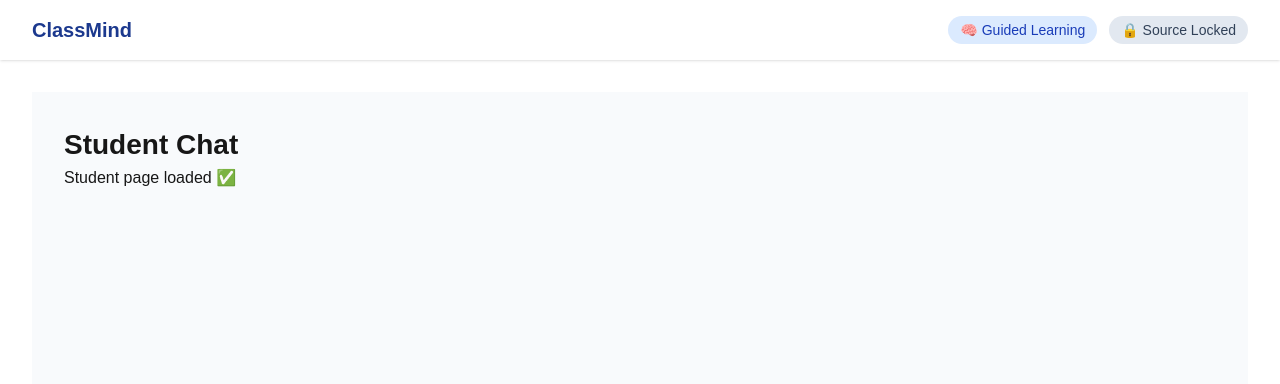
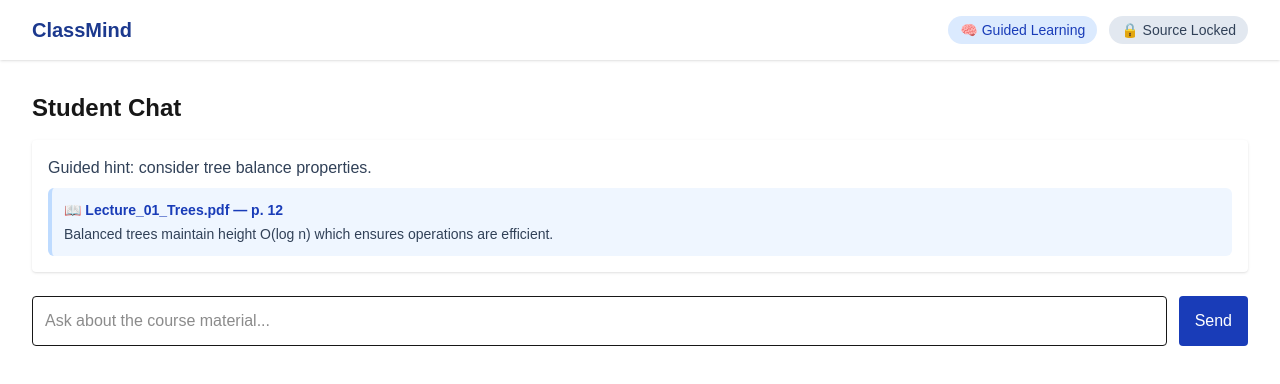
Before and after one commit to arogya-gyawali/classmind, a Next.js app in the folder frontend/: page /student in a window 1280 px wide. Shown: the top 384 px of the page. Built offline with nearby package versions, Linux system fonts and the light colour scheme.

Commit message:
feat(ui): add CitationBlock component and demo usage in Student page

```diff
--- a/frontend/src/app/student/page.tsx
+++ b/frontend/src/app/student/page.tsx
@@ -1,8 +1,39 @@
+import { useState } from "react";
+import CitationBlock from "@/components/CitationBlock";
+
 export default function StudentPage() {
+  const [input, setInput] = useState("");
+  const sampleCitation = {
+    material: "Lecture_01_Trees.pdf",
+    page: 12,
+    snippet: "Balanced trees maintain height O(log n) which ensures operations are efficient."
+  };
+
   return (
-    <main style={{minHeight: "100vh", padding: 32, background: "#f8fafc"}}>
-      <h1 style={{fontSize: 28, fontWeight: 700}}>Student Chat</h1>
-      <p>Student page loaded ✅</p>
-    </main>
+    <div>
+      <h1 className="text-2xl font-bold mb-4">Student Chat</h1>
+
+      <div className="space-y-4">
+        <div className="bg-white p-4 rounded shadow">
+          <div className="text-slate-700">Guided hint: consider tree balance properties.</div>
+          <div className="mt-2"><CitationBlock cite={sampleCitation} /></div>
+        </div>
+      </div>
+
+      <div className="mt-6 flex gap-3">
+        <input
+          className="flex-1 border p-3 rounded"
+          value={input}
+          onChange={(e) => setInput(e.target.value)}
+          placeholder="Ask about the course material..."
+        />
+        <button
+          onClick={() => { setInput(""); }}
+          className="px-4 py-2 bg-blue-800 text-white rounded"
+        >
+          Send
+        </button>
+      </div>
+    </div>
   );
 }
--- /dev/null
+++ b/frontend/src/components/CitationBlock.tsx
@@ -0,0 +1,12 @@
+type Citation = { material: string; page?: number; snippet?: string };
+
+export default function CitationBlock({ cite }: { cite: Citation }) {
+  return (
+    <div className="border-l-4 border-blue-200 bg-blue-50 p-3 rounded-md text-sm">
+      <div className="font-semibold text-blue-800">
+        📖 {cite.material}{cite.page ? ` — p. ${cite.page}` : ""}
+      </div>
+      {cite.snippet && <div className="mt-1 text-slate-700">{cite.snippet}</div>}
+    </div>
+  );
+}
```
